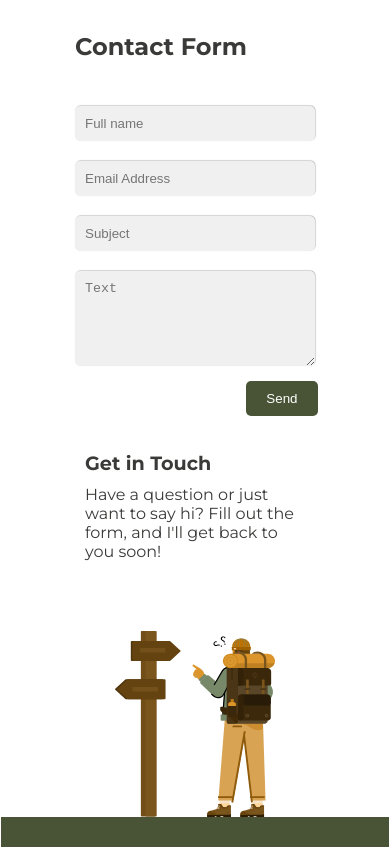
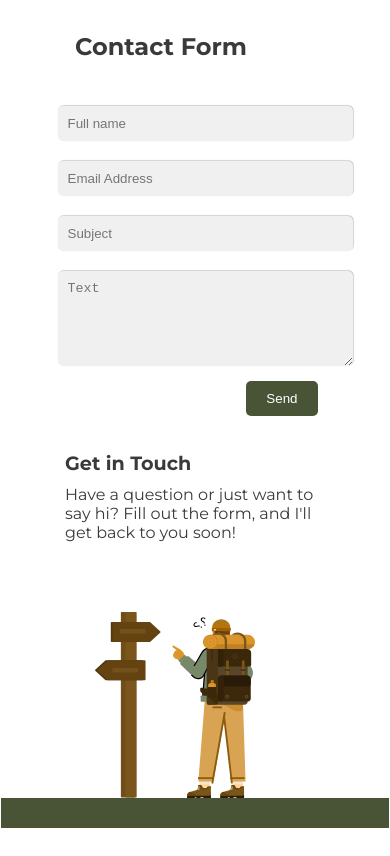
Before and after one commit to evrlong/project-exam1-evrlong, a website with bundled scripts: page contact.html in a window 390 px wide. Shown: the part 104-960 px from the top of the page. Built offline with nearby package versions, Linux system fonts and the light colour scheme; no server answers.

Commit message:
Update style.css

```diff
--- a/css/style.css
+++ b/css/style.css
@@ -407,7 +407,7 @@ border-radius: 10px;
 .contactInfo {
   display: flex;
   flex-direction: column;
-  width: 60%;
+  width: 75%;
   align-content: flex-end;
 }
 
@@ -451,7 +451,7 @@ width: 100%;
   margin: 10px auto;
   border-radius: 5px;
   border: none;
-  width: 90%;
+  width: 100%;
   box-shadow: 0.5px -0.5px 0.8px #00000050;
 }
 
@@ -845,7 +845,7 @@ ul {
 /* ContactMob */
 
 .formStyle input, textarea {
-  width: 80%;
+  width: 100%;
 }
 .splitContainer {
   padding: 0px 20px;
@@ -869,7 +869,7 @@ ul {
   padding-right: 20px;
 }
 .contactInfo {
- width: 220px;
+ width: 260px;
 }
 
 
```
